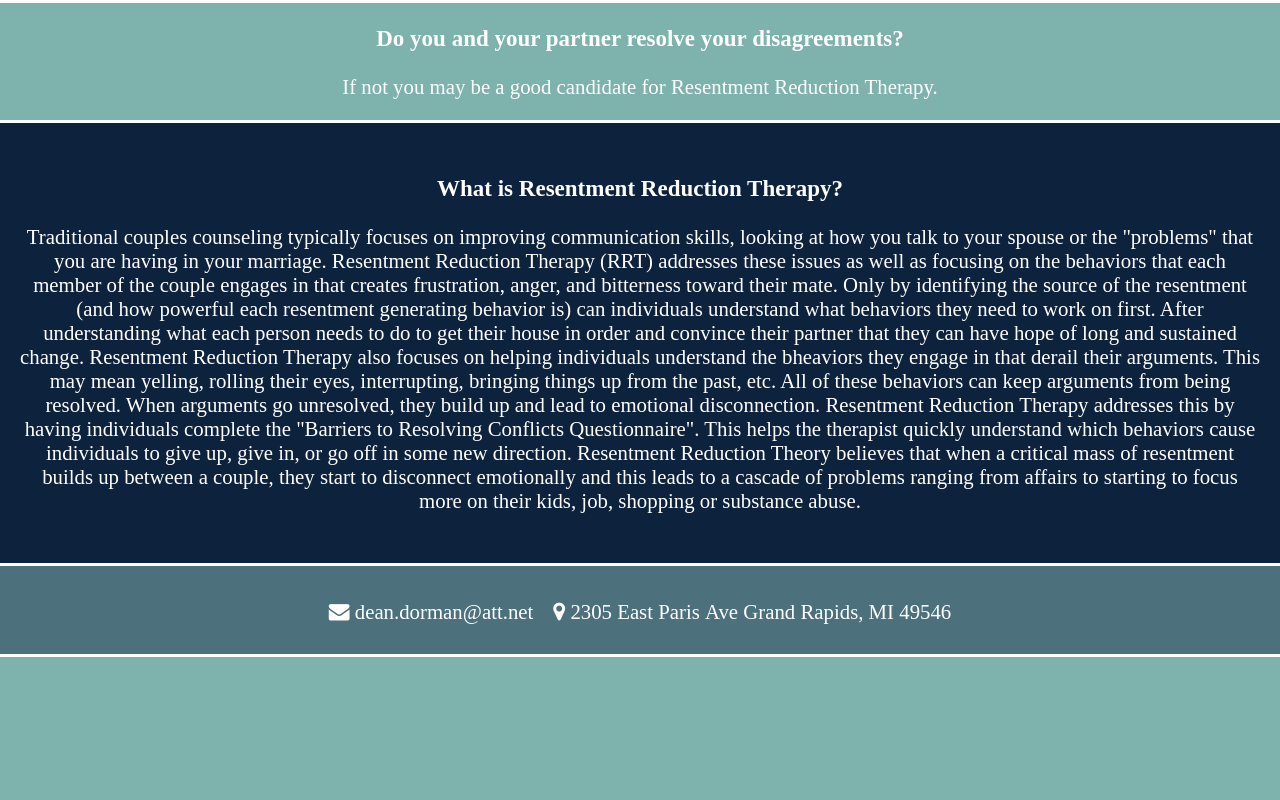
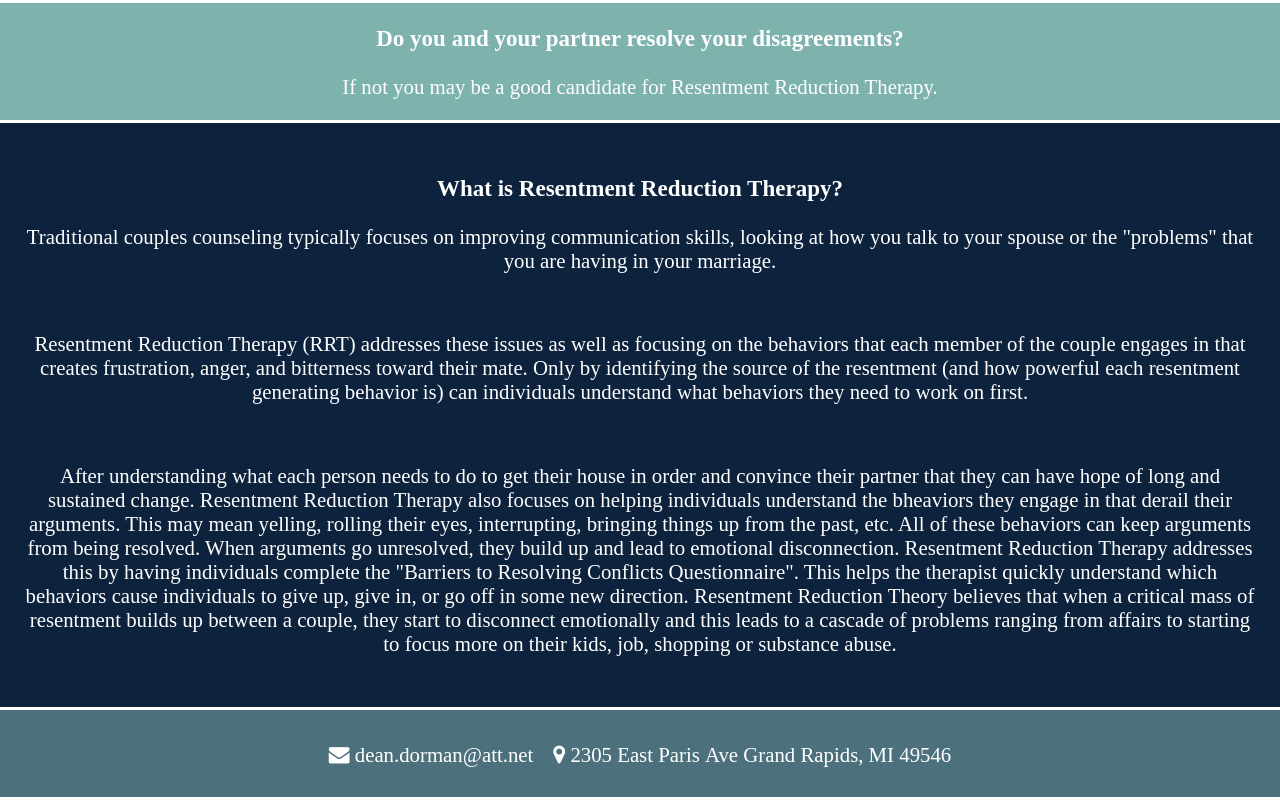
Before and after one commit to deandormanwebsite/deandormanwebsite.github.io, a plain HTML site: page info.html in a window 1280 px wide. Shown: the part 816-1616 px from the top of the page. Before the commit the page ends 1473 px from the top, so only its background shows below. Drawn offline with nearby package versions, Linux system fonts and the light colour scheme.

Commit message:
paragraph breakup

```diff
--- a/info.html
+++ b/info.html
@@ -58,12 +58,15 @@
   <div class="book">
     <h3>What is Resentment Reduction Therapy?</h3>
     <p>Traditional couples counseling typically focuses on improving communication
-      skills, looking at how you talk to your spouse or the "problems" that you are having in your marriage.
-      Resentment Reduction Therapy (RRT) addresses these issues as well as focusing on the behaviors that
+      skills, looking at how you talk to your spouse or the "problems" that you are having in your marriage.</p>
+      <br>
+      <p>Resentment Reduction Therapy (RRT) addresses these issues as well as focusing on the behaviors that
       each member of the couple engages in that creates frustration, anger, and bitterness
       toward their mate. Only by identifying the source of the resentment (and how powerful each
       resentment generating behavior is) can individuals understand what behaviors they need
-      to work on first. After understanding what each person needs to do to get their house in order
+      to work on first.</p>
+      <br>
+      <p> After understanding what each person needs to do to get their house in order
       and convince their partner that they can have hope of long and sustained change. Resentment Reduction
       Therapy also focuses on helping individuals understand the bheaviors they engage in that derail their arguments.
       This may mean yelling, rolling their eyes, interrupting, bringing things up from the past, etc. All of these behaviors
```
